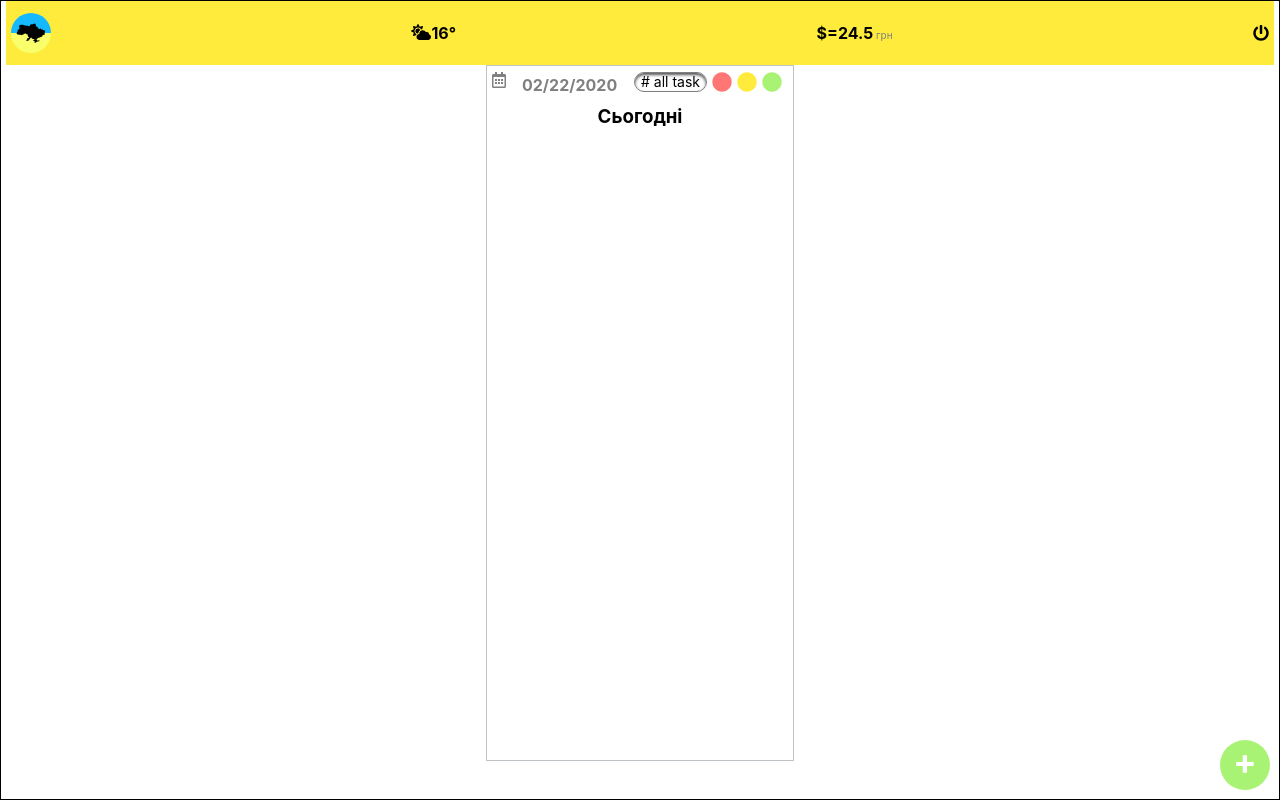
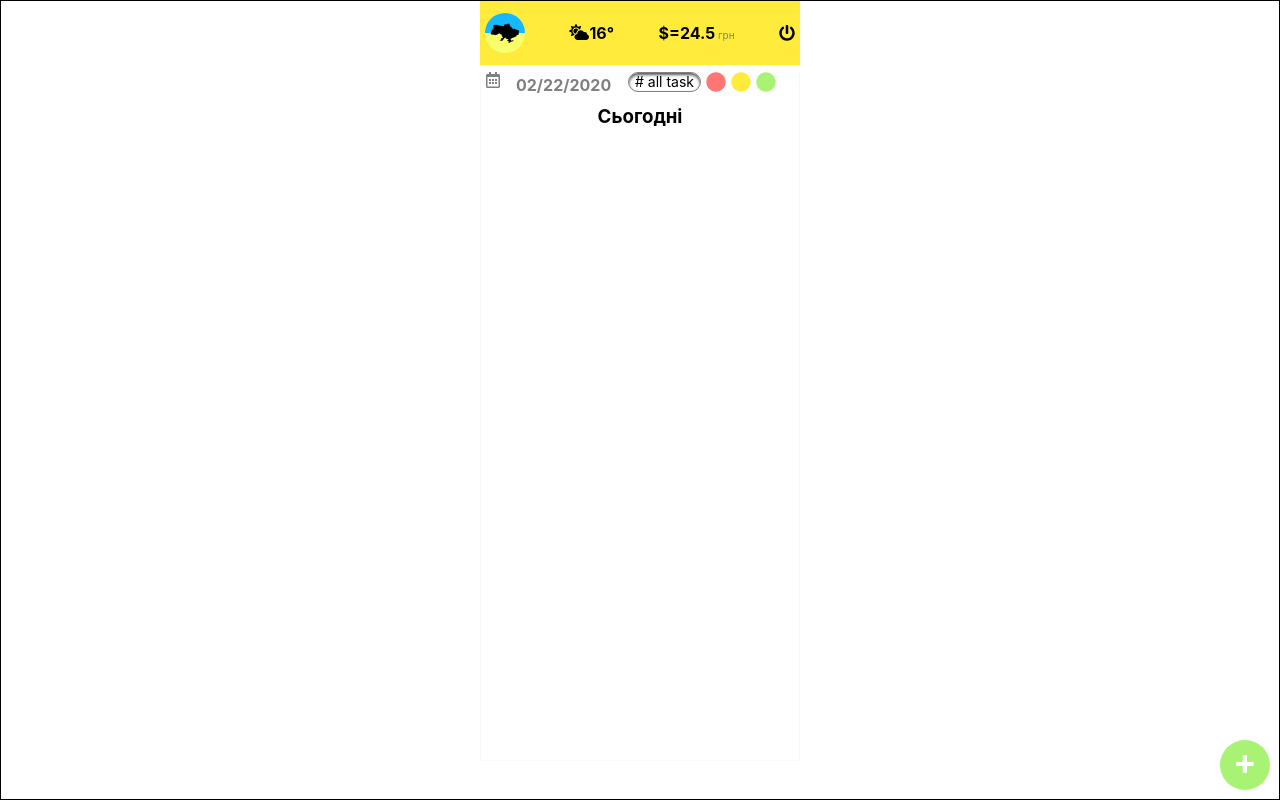
Before and after one commit to 503292/dodo-app, a React (Create React App) app: page / in a window 1280 px wide. Built offline with nearby package versions, Linux system fonts and the light colour scheme.

Commit message:
FIX _ global style

```diff
--- a/src/assets/cssBasic/style.css
+++ b/src/assets/cssBasic/style.css
@@ -16,7 +16,7 @@ html {
 }
 
 body {
-  padding: 0 5px;
+  /* padding: 0 5px; */
   margin: 0;
   font-family: -apple-system, BlinkMacSystemFont, 'Segoe UI', Roboto, Oxygen,
     Ubuntu, Cantarell, 'Open Sans', 'Helvetica Neue', sans-serif;
--- a/src/components/App.module.css
+++ b/src/components/App.module.css
@@ -1,10 +1,13 @@
 /* set background-color,  */
 
 .header {
-  background-color: rgb(194, 192, 192);
+  width: 100%;
+  margin: 0 auto;
 }
 .main {
   background-color: #fff;
+  width: 320px;
+  margin: 0 auto;
 }
 .footer {
   background-color: rgb(95, 92, 91);
--- a/src/components/HeaderNav/HeaderNav.module.css
+++ b/src/components/HeaderNav/HeaderNav.module.css
@@ -10,7 +10,8 @@
   padding: 5px 5px;
   background-color: #ffeb3b;
   list-style: none;
-  margin: 0;
+  margin: 0 auto;
+  width: 320px;
   height: 8vh;
 }
 .routeHeader {
--- a/src/components/Main/Tasks/Tasks.jsx
+++ b/src/components/Main/Tasks/Tasks.jsx
@@ -201,7 +201,7 @@ class Tasks extends Component {
 Tasks.propTypes = {
   data: PropTypes.arrayOf(PropTypes.object).isRequired,
   modalAddTasksOpen: PropTypes.func.isRequired,
-  addTaskToRedux: PropTypes.func.isRequired,
+  // addTaskToRedux: PropTypes.func.isRequired,
 };
 
 export default Tasks;
--- a/src/components/Main/Tasks/Tasks.module.css
+++ b/src/components/Main/Tasks/Tasks.module.css
@@ -1,13 +1,32 @@
 .wrapTasks {
   margin: 0 auto;
-  border: 1px solid #bdc3c7;
+  border: 1px solid #f7f9fa;
   position: relative;
   height: 87vh;
-  width: 308px;
+  width: 320px;
 }
 .container {
   display: flex;
   justify-content: center;
+  overflow: auto;
+  height: 80vh;
+  /* height: 10vh; */
+}
+.container::-webkit-scrollbar-track {
+  -webkit-box-shadow: inset 0 0 6px rgba(0, 0, 0, 0.2);
+  background-color: transparent;
+  border: 1px solid rgba(97, 74, 74, 0.3);
+  border-radius: 50px;
+}
+
+.container::-webkit-scrollbar {
+  width: 6px;
+  background-color: transparent;
+}
+
+.container::-webkit-scrollbar-thumb {
+  background-color: #b8b8b9;
+  border-radius: 50px;
 }
 .addButton {
   width: 50px;
```
Also changed, not shown: src/components/Main/Tasks/Task/Task.module.css (+0 -7 lines).
